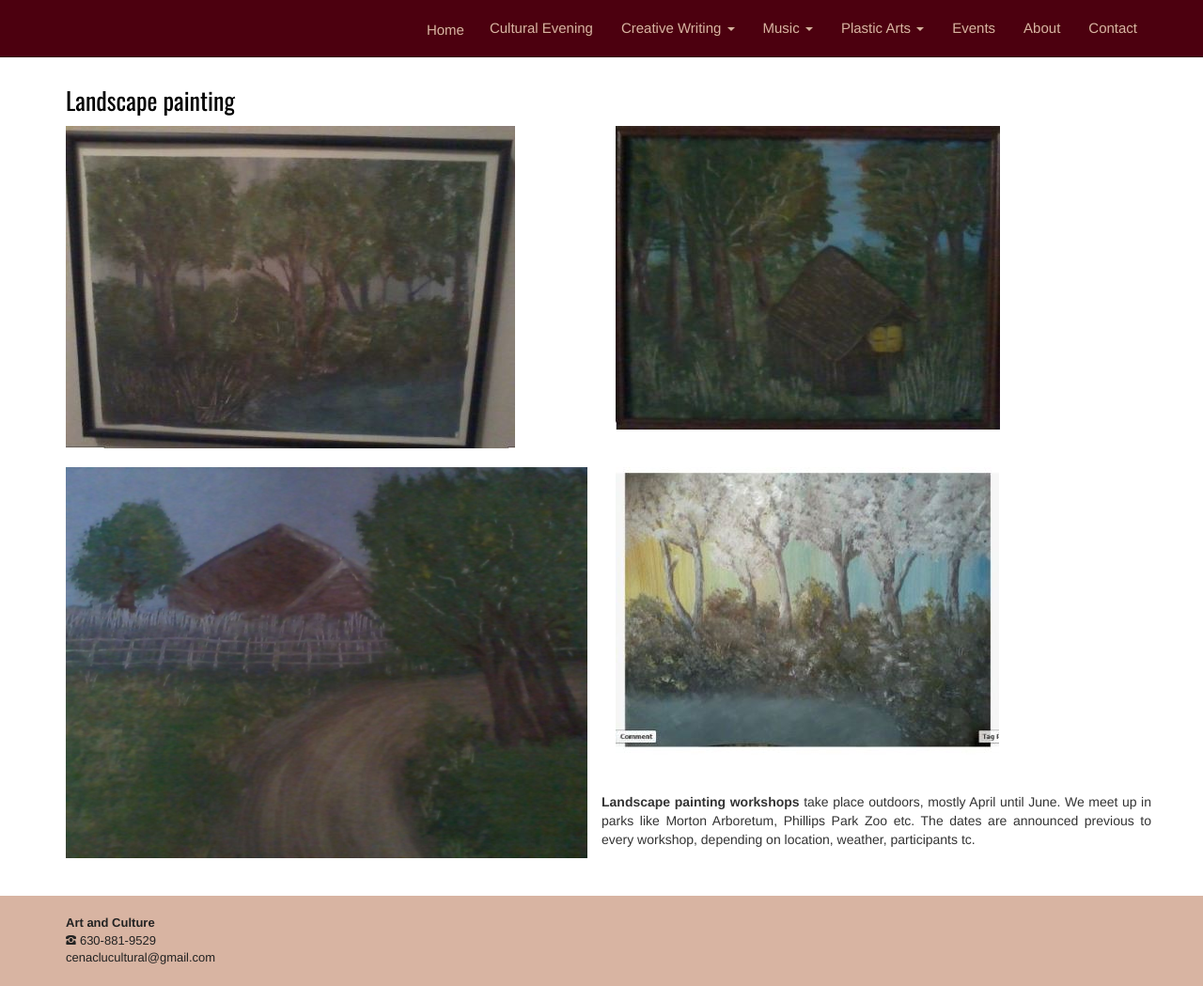
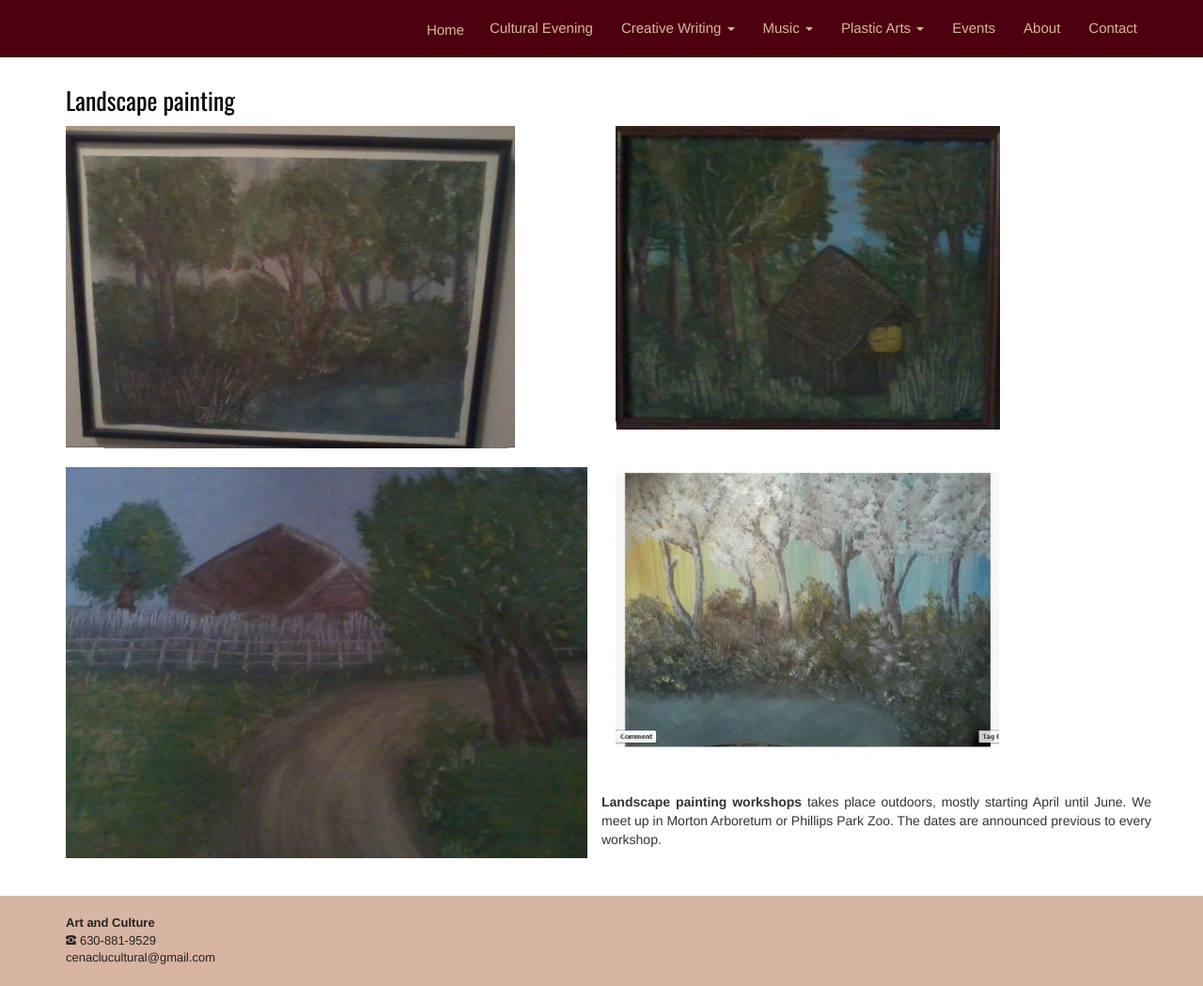
Before and after one commit to adrianth/culteve, a Jekyll site: the page built from en/plastic-arts/landscape-painting.html, in a window 1280 px wide and 1049 px high. Shown: the whole window at 94% size. Built offline with Jekyll 4.4.1, drawn with Linux system fonts in a browser that asks for light colours.

Commit message:
workshop

```diff
--- a/en/plastic-arts/landscape-painting.html
+++ b/en/plastic-arts/landscape-painting.html
@@ -35,7 +35,7 @@ title: Landscape painting
                      </div>
 
                     <p style="text-align: justify">
-                            <strong>Landscape painting workshops</strong> take place outdoors, mostly April until June. We meet up in parks like Morton Arboretum, Phillips Park Zoo etc. The dates are announced previous to every workshop, depending on location, weather, participants tc.
+                            <strong>Landscape painting workshops</strong> takes place outdoors, mostly starting April until June. We meet up in Morton Arboretum or Phillips Park Zoo. The dates are announced previous to every workshop.
 
                     </p>
             </div>
```
